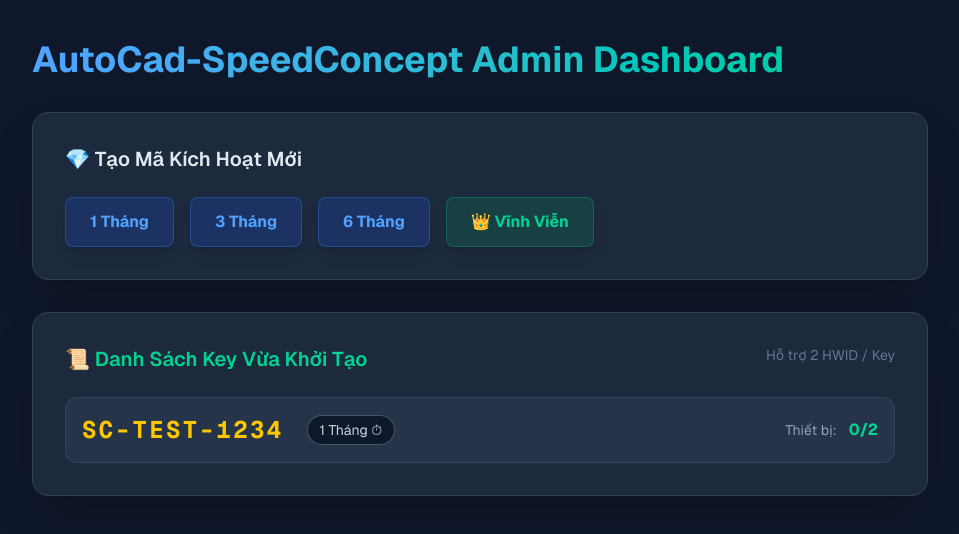
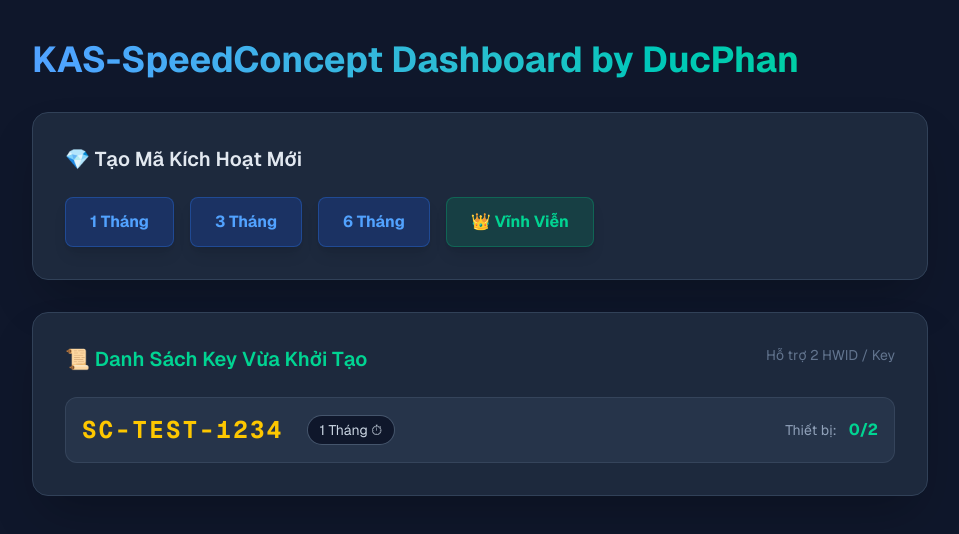
Before and after one commit to ducphan2201-dev/SpeedConcept-LicenseApp, a Next.js app: page / in a window 1280 px wide. Shown: the top 534 px of the page, without its empty margins (160-1119 px from the left). Built offline with nearby package versions, Linux system fonts and the light colour scheme.

Commit message:
Update Dashboard Title

```diff
--- a/src/app/layout.tsx
+++ b/src/app/layout.tsx
@@ -13,8 +13,8 @@
 });
 
 export const metadata: Metadata = {
-  title: "Create Next App",
-  description: "Generated by create next app",
+  title: "KAS-SpeedConcept Admin",
+  description: "Dashboard quản lý Key bản quyền AutoCAD SpeedConcept by DucPhan",
 };
 
 export default function RootLayout({
--- a/src/app/page.tsx
+++ b/src/app/page.tsx
@@ -27,7 +27,7 @@
     return (
         <div className="min-h-screen bg-slate-900 p-10 font-sans text-white">
             <div className="max-w-4xl mx-auto">
-                <h1 className="text-4xl font-bold mb-8 bg-gradient-to-r from-blue-400 to-emerald-400 text-transparent bg-clip-text">AutoCad-SpeedConcept Admin Dashboard</h1>
+                <h1 className="text-4xl font-bold mb-8 bg-gradient-to-r from-blue-400 to-emerald-400 text-transparent bg-clip-text">KAS-SpeedConcept Dashboard by DucPhan</h1>
 
                 <div className="bg-slate-800 p-8 rounded-2xl shadow-2xl border border-slate-700 mb-8">
                     <h2 className="text-xl font-semibold mb-6 text-slate-200">💎 Tạo Mã Kích Hoạt Mới</h2>
```
